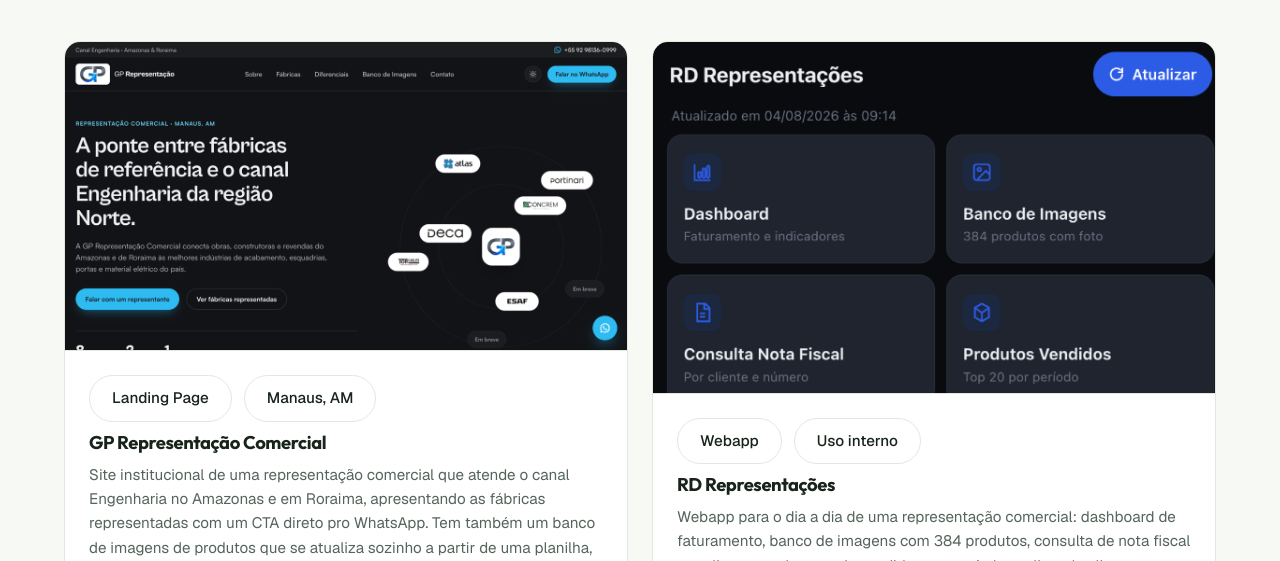
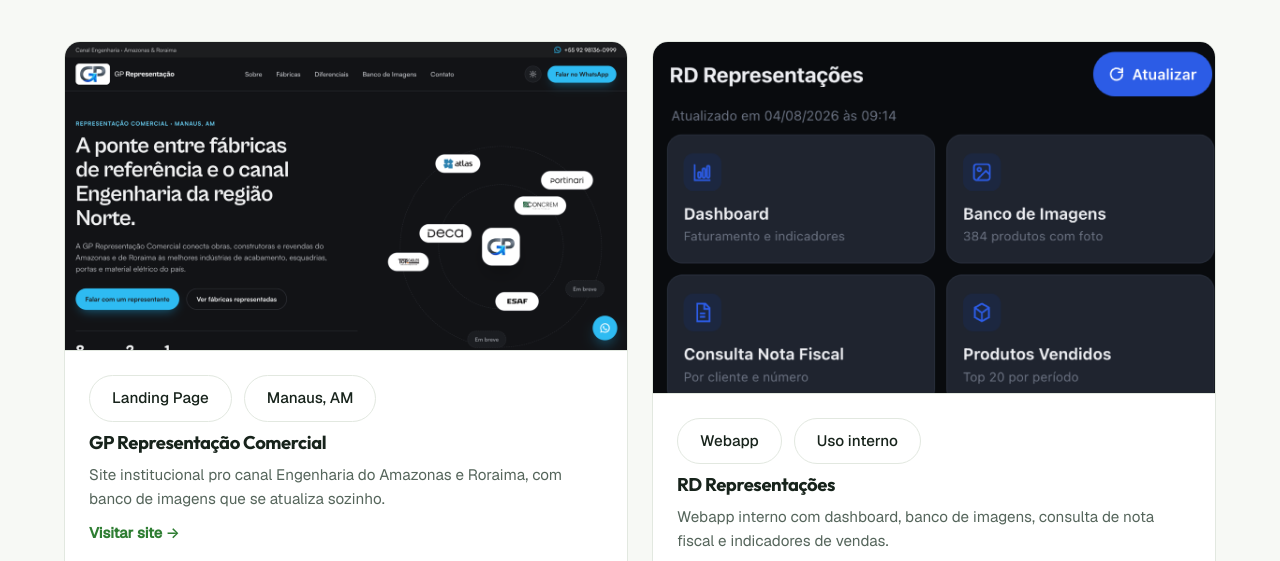
Before and after one commit to rodrigodiascon-lab/projeto-nano-guara-ia, a website: page site/public/portfolio.html in a window 1280 px wide. Shown: the part 230-791 px from the top of the page. Drawn offline with Linux system fonts and the light colour scheme.

Commit message:
copy(site): encurta descrição dos cards do portfólio para uma frase
Parágrafo de 3-4 linhas virou uma frase curta por case, mantendo os
fatos (canal Engenharia AM/RR + banco de imagens; dashboard + NF +
indicadores), sem os detalhes secundários (contagem de produtos,
janela de 60 dias, PWA/senha) que já aparecem na própria captura.

```diff
--- a/site/public/portfolio.html
+++ b/site/public/portfolio.html
@@ -45,7 +45,7 @@
       <div class="portfolio-corpo">
         <div class="chips"><span class="chip">Landing Page</span><span class="chip">Manaus, AM</span></div>
         <h3>GP Representação Comercial</h3>
-        <p>Site institucional de uma representação comercial que atende o canal Engenharia no Amazonas e em Roraima, apresentando as fábricas representadas com um CTA direto pro WhatsApp. Tem também um banco de imagens de produtos que se atualiza sozinho a partir de uma planilha, sem precisar mexer em código a cada catálogo novo.</p>
+        <p>Site institucional pro canal Engenharia do Amazonas e Roraima, com banco de imagens que se atualiza sozinho.</p>
         <a class="portfolio-link" target="_blank" rel="noopener" href="https://gp-representacao.pages.dev/">Visitar site →</a>
       </div>
     </div>
@@ -54,7 +54,7 @@
       <div class="portfolio-corpo">
         <div class="chips"><span class="chip">Webapp</span><span class="chip">Uso interno</span></div>
         <h3>RD Representações</h3>
-        <p>Webapp para o dia a dia de uma representação comercial: dashboard de faturamento, banco de imagens com 384 produtos, consulta de nota fiscal por cliente, produtos mais vendidos por período e a lista de clientes sem comprar há mais de 60 dias. Instalável como app no celular, com login protegido por senha.</p>
+        <p>Webapp interno com dashboard, banco de imagens, consulta de nota fiscal e indicadores de vendas.</p>
         <a class="portfolio-link" target="_blank" rel="noopener" href="https://rd-representacoes.lucrec-ia.workers.dev">Ver o app →</a>
       </div>
     </div>
```
